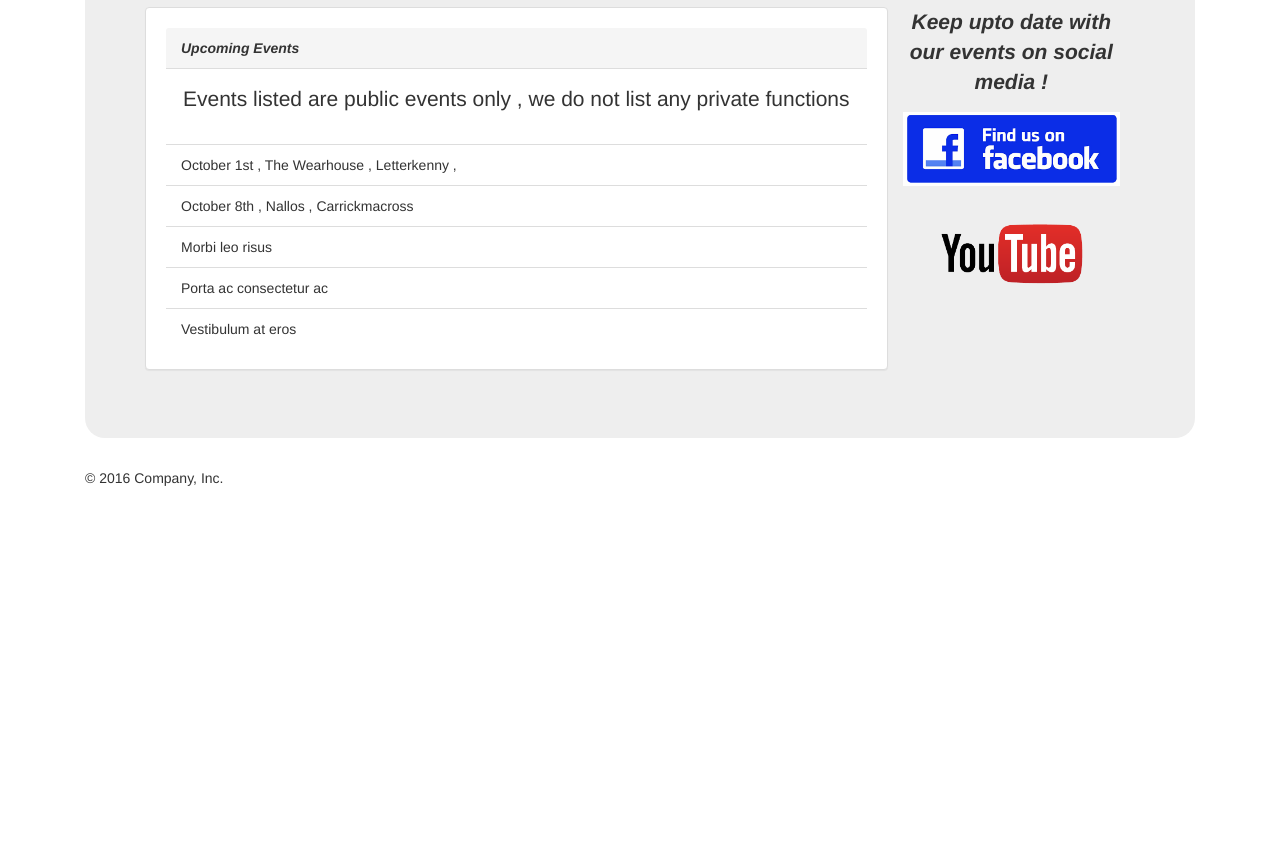
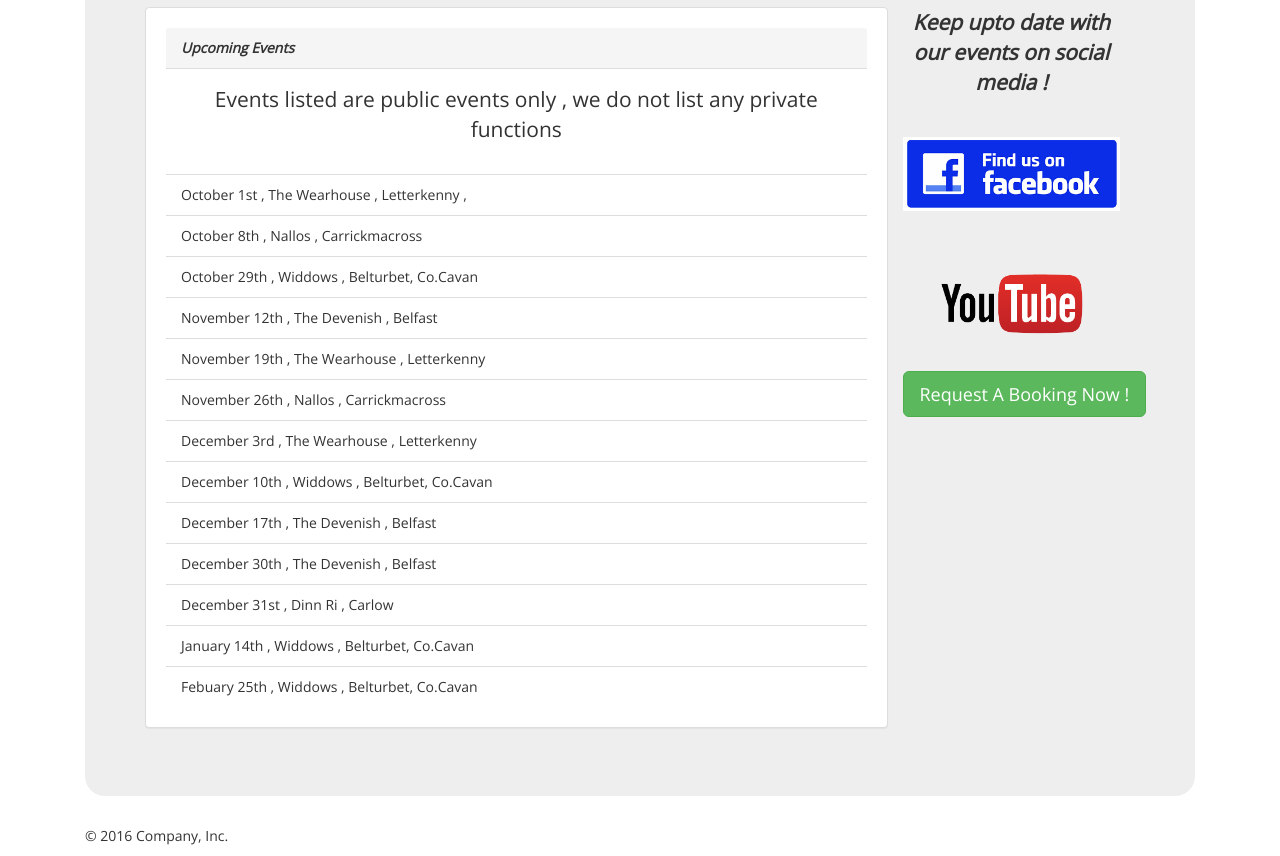
Before and after one commit to Code-Institute-Submissions/dalyddaly.github.io, a plain HTML site: page eventspage.html in a window 1280 px wide. Shown: the part 411-1267 px from the top of the page. Before the commit the page ends 909 px from the top, so only its background shows below. Drawn offline with nearby package versions, Linux system fonts and the light colour scheme.

Commit message:
finished copy draft 1

```diff
--- a/eventspage.html
+++ b/eventspage.html
@@ -7,11 +7,30 @@
 
 <link rel="stylesheet" type="text/css" href="https://maxcdn.bootstrapcdn.com/bootstrap/3.3.7/css/bootstrap.min.css">
 
+<link href='http://fonts.googleapis.com/css?family=Open+Sans' rel='stylesheet'  type='text/css'>
+
 <style>
   .social-facebook, .social-youtube {
     margin:0 auto;
+    padding-top: 25px;
   }
+
+
+
+body {
+  font-family: 'Open Sans', sans-serif;
+}
+
 </style>
+
+
+
+
+
+
+
+
+
 
 
 
@@ -54,11 +73,21 @@
 
         <!-- List group -->
         <ul class="list-group">
-          <li class="list-group-item">October 1st , The Wearhouse , Letterkenny ,</li>
+          <li class="list-group-item">October 1st , The Wearhouse , Letterkenny , </li>
           <li class="list-group-item">October 8th , Nallos , Carrickmacross</li>
-          <li class="list-group-item">Morbi leo risus</li>
-          <li class="list-group-item">Porta ac consectetur ac</li>
-          <li class="list-group-item">Vestibulum at eros</li>
+          <li class="list-group-item">October 29th , Widdows , Belturbet, Co.Cavan</li>
+          <li class="list-group-item">November 12th , The Devenish , Belfast</li>
+          <li class="list-group-item">November 19th , The Wearhouse , Letterkenny </li>
+          <li class="list-group-item">November 26th ,  Nallos , Carrickmacross </li>
+          <li class="list-group-item">December 3rd , The Wearhouse , Letterkenny </li>
+          <li class="list-group-item">December 10th ,  Widdows , Belturbet, Co.Cavan </li>
+          <li class="list-group-item">December 17th , The Devenish , Belfast </li>
+          <li class="list-group-item">December 30th , The Devenish , Belfast </li>
+          <li class="list-group-item">December 31st , Dinn Ri , Carlow </li>
+          <li class="list-group-item">January 14th , Widdows , Belturbet, Co.Cavan </li>
+          <li class="list-group-item">Febuary 25th , Widdows , Belturbet, Co.Cavan </li>
+
+
         </ul>
       </div>
 
@@ -75,6 +104,8 @@
           <img src="YouTube-logo-full_color.jpg" class="img-responsive social-youtube">
         </a>
 
+        <p><a class="btn btn-lg btn-success " href="godfatherzcontactpage.html" role="button">Request A Booking Now !</a></p>
+
       </div>
     </div>
 
```
Also changed, not shown: godfatherz.html (+2 -2 lines), godfatherzcontactpage.html (+12 -1 lines), godfatherzmemberspage.html (+12 -1 lines), index.html (+12 -1 lines), submit.html (+8 -1 lines), rsz_2youtube-logo.jpg (added), rsz_youtube-logo.jpg (added), youtube-logo.jpeg (added).
